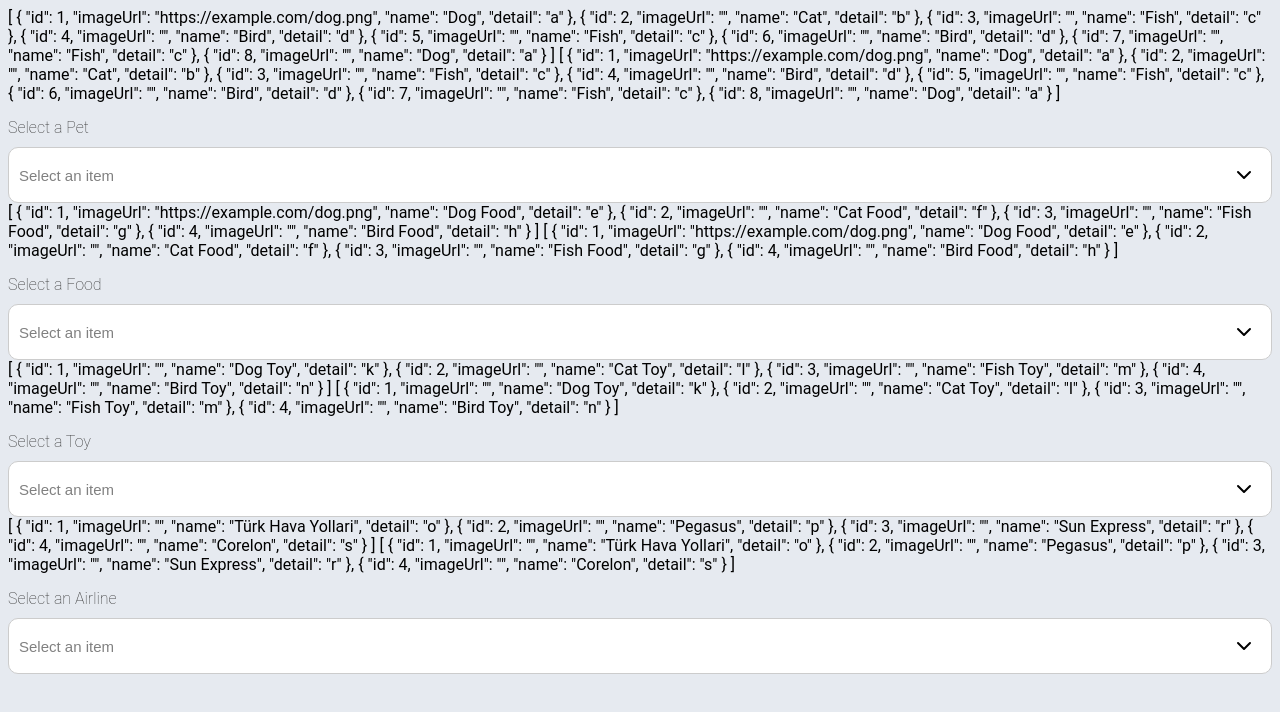
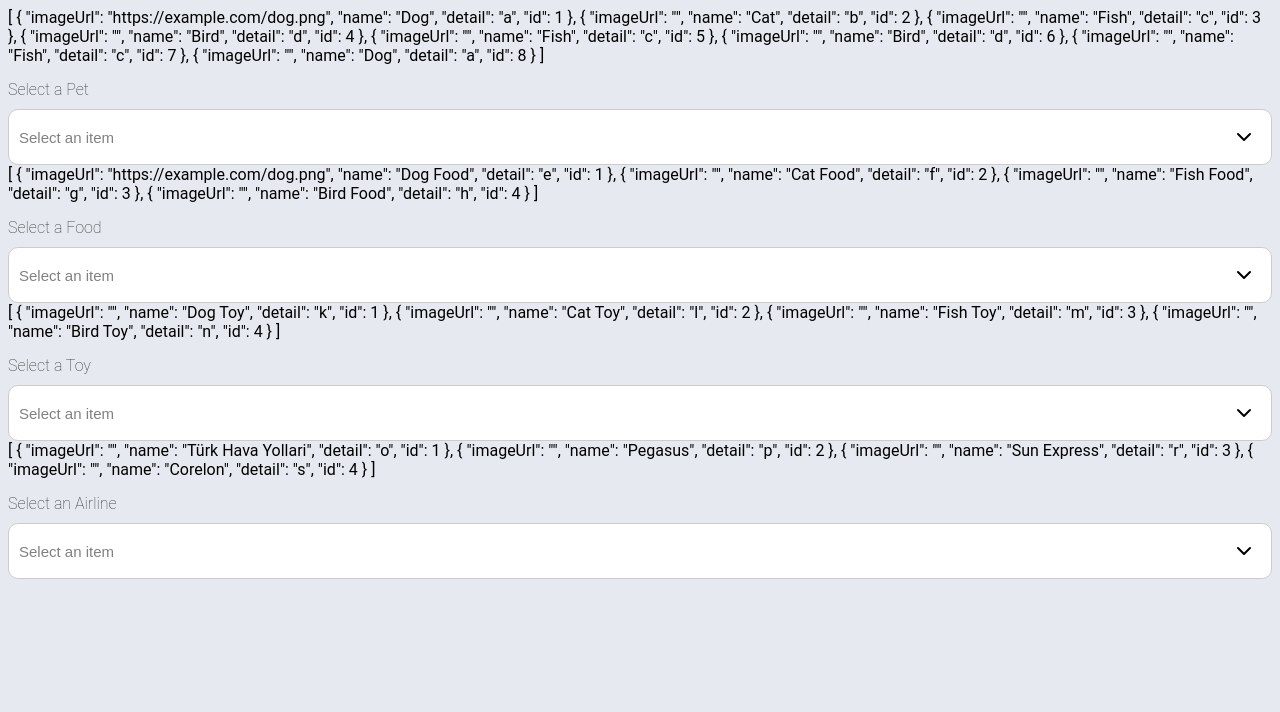
Before and after one commit to Mwiert/miniSpa, a Vue app: page /summerLovers in a window 1280 px wide. Shown: the top 712 px of the page. Built offline with nearby package versions, Linux system fonts and the light colour scheme; a web font is replaced by a local one.

Commit message:
Add V-Model and Add Primary Key System

```diff
--- a/src/components/UIDropdown.vue
+++ b/src/components/UIDropdown.vue
@@ -1,8 +1,8 @@
 <template>
   <div class="ui-dropdown-c">
-    {{ filteredItems() }}
+
+
     {{ dropdownItems }}
-    {{ searchQuery }}
 
     <label class="label">{{ label }}</label>
     <button
@@ -21,13 +21,14 @@
     </button>
     <div v-if="isOpen" class="ui-dropdown-menu" :style="{ fontSize: fontSize + 'px' }">
       <div class="search-container">
+        <div class="search-borders">
           <input
             v-if="searchable"
             type="text"
             v-model="searchQuery"
             placeholder="Search..."
             class="ui-dropdown-search"
-          @change="filteredItems()"
+            @input="filteredItems()"
           />
           <span class="clear-search">
             <SvgIcon
@@ -39,16 +40,17 @@
             />
           </span>
         </div>
+      </div>
       <div
         class="ui-dropdown-content"
         :style="{ fontSize: fontSize + 'px', maxHeight: dropdownListMaxHeight }"
       >
         <div
           v-for="item in filteredItems()"
-          :key="item[idField]"
+          :key="item.id"
           class="ui-dropdown-item"
-          @click="toggleItem(item)"
-          :class="{ selected: selectedItem == item }"
+          @click="selectItem(item)"
+          :class="{ selected: isSelected(item) }"
         >
           <!-- <img v-if="item[urlField]" :src="item[urlField]" alt="" class="dropdown-item-img" /> -->
           <span>{{ item[displayField] }}</span>
@@ -67,6 +69,10 @@ export default {
     SvgIcon
   },
   props: {
+    modelValue: {
+      type: Object,
+      default: () => ({})
+    },
     items: {
       // items in the database.
       type: Array,
@@ -93,16 +99,7 @@ export default {
       type: Boolean,
       default: false
     },
-    value: {
-      // chosen object becomes the value.
-      type: Object,
-      default: () => ({})
-    },
-    idField: {
-      //takes the id according to the value
-      type: String,
-      default: 'id'
-    },
+
     displayField: {
       // takes the name of the chosen id
       type: String,
@@ -123,7 +120,7 @@ export default {
     return {
       isOpen: false, // checks that if drowdown is open or not.
       searchQuery: '', // when the user input text, it comes to the searchQuery.
-      selectedItem: this.value, // represents the currently selected item.
+      selectedItem: this.modelValue, // represents the currently selected item.
       dropdownItems: this.items
     }
   },
@@ -145,6 +142,15 @@ export default {
         item[this.displayField].toLowerCase().startsWith(this.searchQuery.toLowerCase())
       )
     },
+    isSelected(item) {
+      return this.selectedItem.id === item.id
+    },
+    selectItem(item) {
+      this.selectedItem = item
+      this.$emit('update:modelValue', item)
+      this.isOpen = false
+      this.dropdownItems = this.items
+    },
     toggleDropdown() {
       //opens and closes the dropdown
       this.isOpen = !this.isOpen
@@ -153,13 +159,6 @@ export default {
       // clears the searchQuery
       this.searchQuery = ''
       event.stopPropagation() // Prevent dropdown from closing
-    },
-    toggleItem(item) {
-      // takes the clicked item and starts the emit.
-      this.selectedItem = !this.selectedItem
-      this.$emit('input', item)
-      this.isOpen = !this.isOpen
-      this.dropdownItems = this.items
     },
     handleClickOutside(event: MouseEvent) {
       // when clicked out of the dropdown, dropdownMenu closes.
@@ -174,6 +173,11 @@ export default {
   },
   beforeUnmount() {
     document.removeEventListener('click', this.handleClickOutside) // Ensures that the clickEventListener added in mounted is removed.
+  },
+  created() {
+    for (let i = 0; i < this.dropdownItems.length; i++) {
+      this.dropdownItems[i].id = i + 1
+    }
   },
   watch: {
     // watches the changes and updates the selectedItem.
@@ -256,10 +260,12 @@ export default {
     .search-container {
       position: relative;
       display: flex;
-      position: sticky;
       top: 0;
       background-color: #fff;
-      z-index: 10;
+      width: 100%;
+      height: 10%;
+      .search-borders {
+        position: relative;
 
         .ui-dropdown-search {
           width: 90%;
@@ -279,6 +285,7 @@ export default {
 
             &-hover {
               opacity: 0.7;
+            }
           }
         }
       }
--- a/src/pages/SummerLovers.vue
+++ b/src/pages/SummerLovers.vue
@@ -8,7 +8,6 @@
       v-model:items="pets"
       :label="petLabel"
       :fontSize="fontSize"
-      idField="id"
       displayField="name"
       urlField="imageUrl"
       searchable
@@ -20,7 +19,6 @@
       v-model:items="foods"
       :label="foodLabel"
       :fontSize="fontSize"
-      idField="id"
       displayField="name"
       urlField="imageUrl"
       searchable
@@ -32,7 +30,6 @@
       v-model:items="toys"
       :label="toyLabel"
       :fontSize="fontSize"
-      idField="id"
       displayField="name"
       urlField="imageUrl"
       searchable
@@ -44,7 +41,6 @@
       v-model:items="items"
       :label="itemLabel"
       :fontSize="fontSize"
-      idField="id"
       displayField="name"
       urlField="imageUrl"
       searchable
@@ -64,32 +60,32 @@ export default {
   data() {
     return {
       pets: [
-        { id: 1, imageUrl: "https://example.com/dog.png", name: 'Dog', detail: 'a' },
-        { id: 2, imageUrl: "", name: 'Cat', detail: 'b' },
-        { id: 3, imageUrl: "", name: 'Fish', detail: 'c' },
-        { id: 4, imageUrl: "", name: 'Bird', detail: 'd' },
-        { id: 5, imageUrl: "", name: 'Fish', detail: 'c' },
-        { id: 6, imageUrl: "", name: 'Bird', detail: 'd' },
-        { id: 7, imageUrl: "", name: 'Fish', detail: 'c' },
-        { id: 8, imageUrl: "", name: 'Dog', detail: 'a' }
+        {imageUrl: "https://example.com/dog.png", name: 'Dog', detail: 'a' },
+        {imageUrl: "", name: 'Cat', detail: 'b' },
+        {imageUrl: "", name: 'Fish', detail: 'c' },
+        {imageUrl: "", name: 'Bird', detail: 'd' },
+        {imageUrl: "", name: 'Fish', detail: 'c' },
+        {imageUrl: "", name: 'Bird', detail: 'd' },
+        {imageUrl: "", name: 'Fish', detail: 'c' },
+        {imageUrl: "", name: 'Dog', detail: 'a' }
       ],
       foods: [
-        { id: 1, imageUrl: "https://example.com/dog.png", name: 'Dog Food', detail: 'e' },
-        { id: 2, imageUrl: "", name: 'Cat Food', detail: 'f' },
-        { id: 3, imageUrl: "", name: 'Fish Food', detail: 'g' },
-        { id: 4, imageUrl: "", name: 'Bird Food', detail: 'h' }
+        { imageUrl: "https://example.com/dog.png", name: 'Dog Food', detail: 'e' },
+        { imageUrl: "", name: 'Cat Food', detail: 'f' },
+        { imageUrl: "", name: 'Fish Food', detail: 'g' },
+        { imageUrl: "", name: 'Bird Food', detail: 'h' }
       ],
       toys: [
-        { id: 1, imageUrl: "", name: 'Dog Toy', detail: 'k' },
-        { id: 2, imageUrl: "", name: 'Cat Toy', detail: 'l' },
-        { id: 3, imageUrl: "", name: 'Fish Toy', detail: 'm' },
-        { id: 4, imageUrl: "", name: 'Bird Toy', detail: 'n' }
+        { imageUrl: "", name: 'Dog Toy', detail: 'k' },
+        { imageUrl: "", name: 'Cat Toy', detail: 'l' },
+        { imageUrl: "", name: 'Fish Toy', detail: 'm' },
+        { imageUrl: "", name: 'Bird Toy', detail: 'n' }
       ],
       items: [
-        { id: 1, imageUrl: "", name: 'Türk Hava Yollari', detail: 'o' },
-        { id: 2, imageUrl: "", name: 'Pegasus', detail: 'p' },
-        { id: 3, imageUrl: "", name: 'Sun Express', detail: 'r' },
-        { id: 4, imageUrl: "", name: 'Corelon', detail: 's' }
+        { imageUrl: "", name: 'Türk Hava Yollari', detail: 'o' },
+        { imageUrl: "", name: 'Pegasus', detail: 'p' },
+        { imageUrl: "", name: 'Sun Express', detail: 'r' },
+        { imageUrl: "", name: 'Corelon', detail: 's' }
       ],
       petLabel: 'Select a Pet',
       foodLabel: 'Select a Food',
```
Lines whose indentation alone changed are shown as unchanged.
